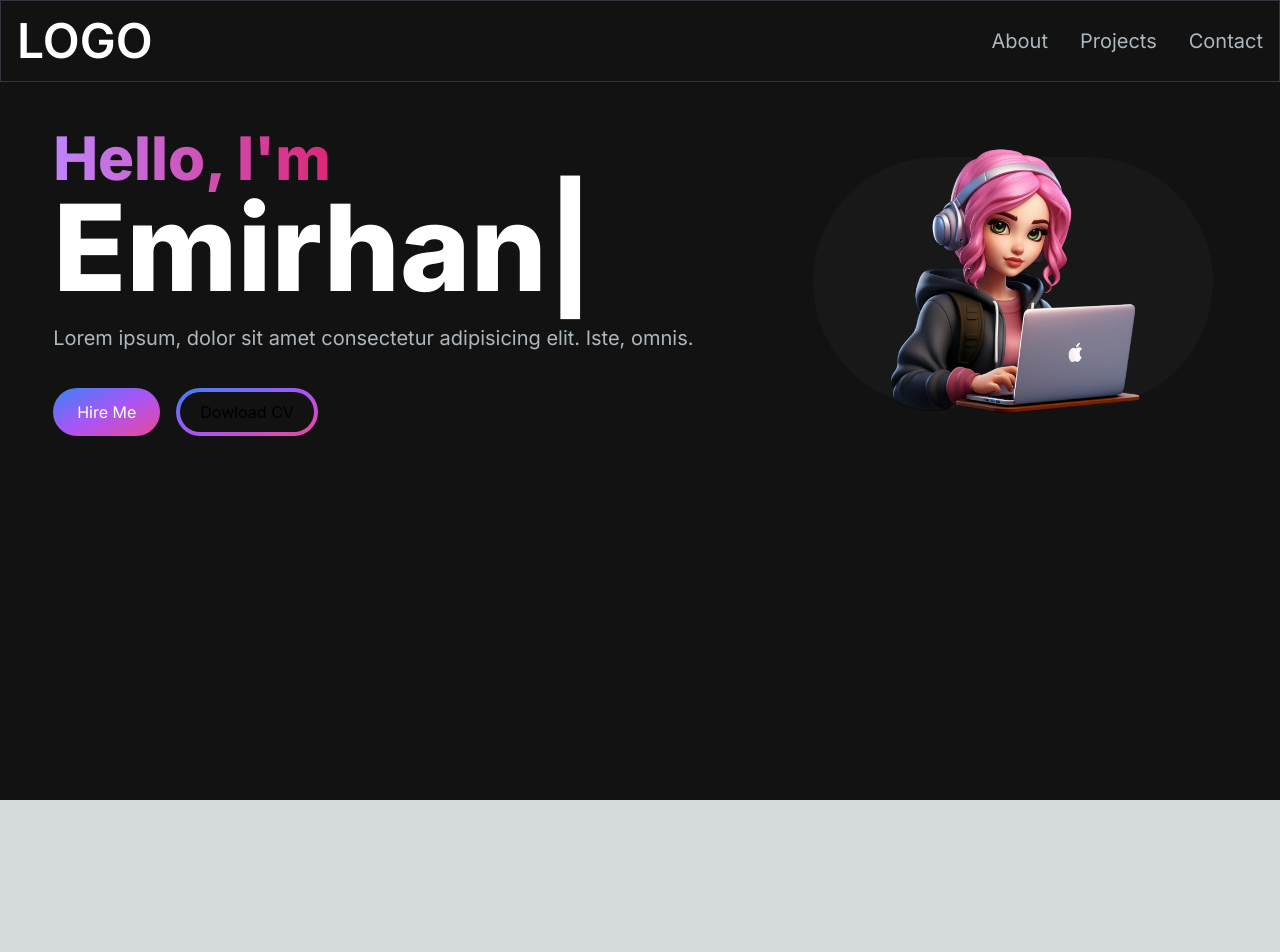
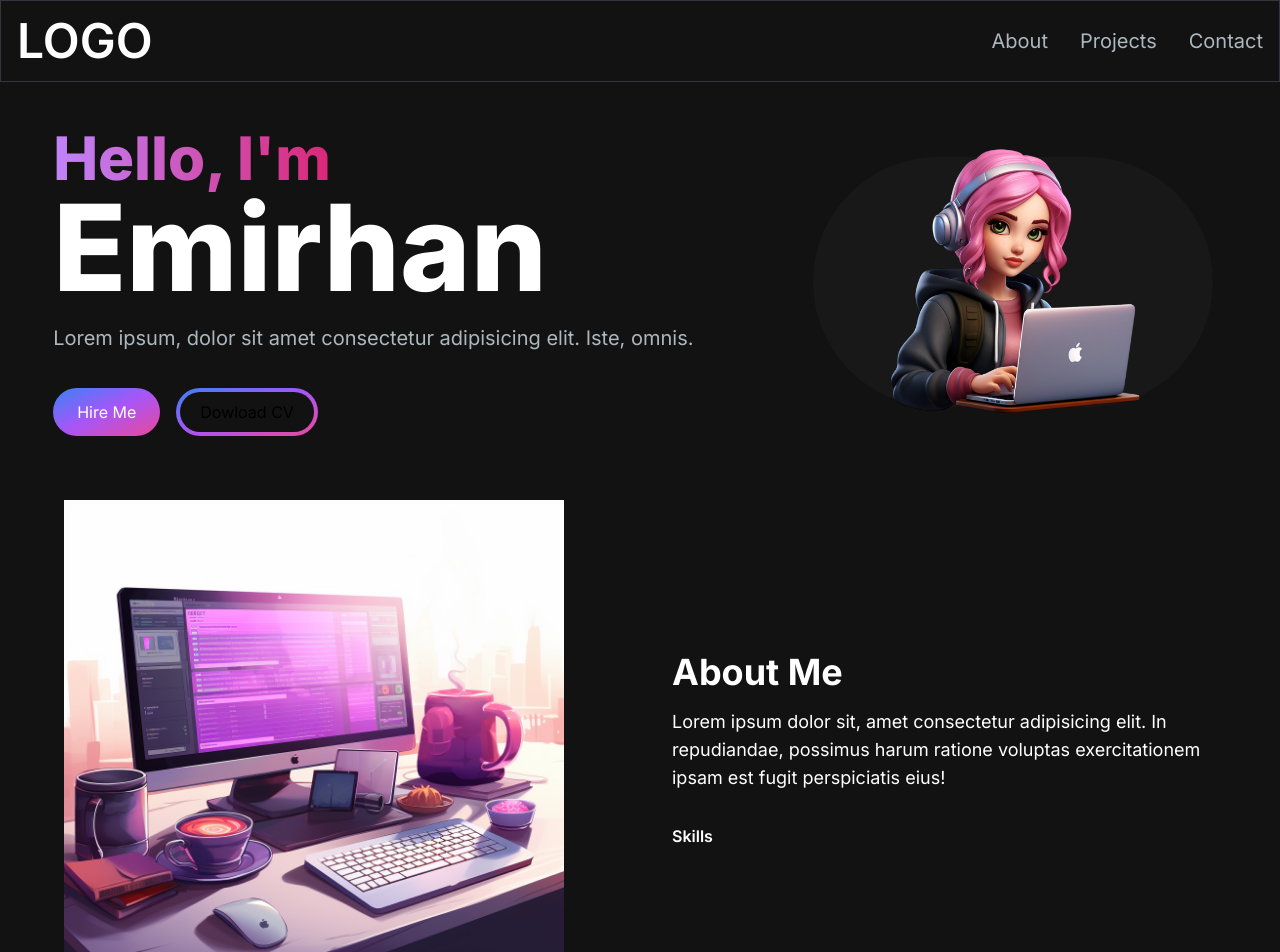
Before and after one commit to Nistavilo/my-portfolio, a Next.js app: page / in a window 1280 px wide. Shown: the top 952 px of the page. Before the commit the page ends 800 px from the top, so only its background shows below. Built offline with nearby package versions, Linux system fonts and the light colour scheme.

Commit message:
aboutsection

```diff
--- /dev/null
+++ b/src/app/components/AboutSection.jsx
@@ -0,0 +1,33 @@
+"use client";
+import React, {useTransition,useState} from 'react'
+import Image from 'next/image'
+
+const AboutSection = () => {
+  const [tab,setTab] = useState("skills")
+  const [startTransition, isPending] = useTransition()
+  const handleTabChange = (id) =>{
+    startTransition(()=>{
+      setTab(id);
+    })
+  }
+
+  return (
+    <section className='text-white'>
+      <div className='md:grid md:grid-cols-2 gap-8 items-center py-8 px-4 xl:gap-16 sm:py-16 xl:px-16'>
+        <Image src="/images/about-image.png" width={500} height={500}/>
+        <div>
+          <h2 className='text-4xl font-bold text-white mb-4'>About Me</h2>
+          <p className='text-base lg:text-lg'>Lorem ipsum dolor sit,
+          amet consectetur adipisicing elit. In repudiandae,
+          possimus harum ratione voluptas exercitationem ipsam est fugit perspiciatis eius!
+          </p>
+          <div className='flex flex-row mt-8'>
+            <span className='mr-3 font-semibold hover:text-white text-[#ADB7BE]border-b border-purple-500 '>Skills</span>
+          </div>
+        </div>
+      </div>
+      </section>
+  )
+}
+
+export default AboutSection
--- a/src/app/page.js
+++ b/src/app/page.js
@@ -1,6 +1,7 @@
 import Image from 'next/image'
 import HeroSection from './components/HeroSection'
 import Navbar from './components/Navbar'
+import AboutSection from './components/AboutSection'
 
 export default function Home() {
   return (
@@ -8,6 +9,7 @@ export default function Home() {
       <Navbar/>
       <div class="container mt-24 mx-auto px-12 py-4"></div>
       <HeroSection/>
+      <AboutSection/>
     </main>
   )
 }
```
Also changed, not shown: public/images/about-image.png (added).
